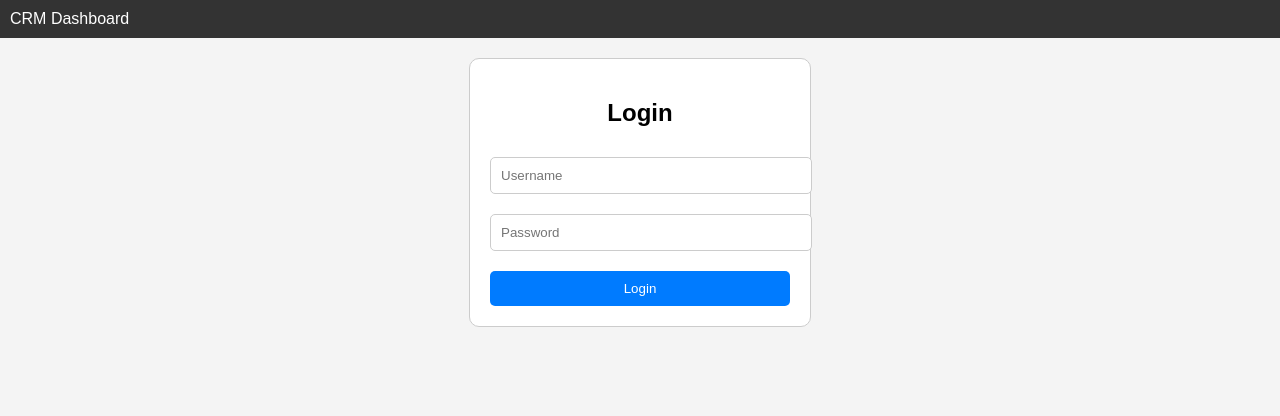
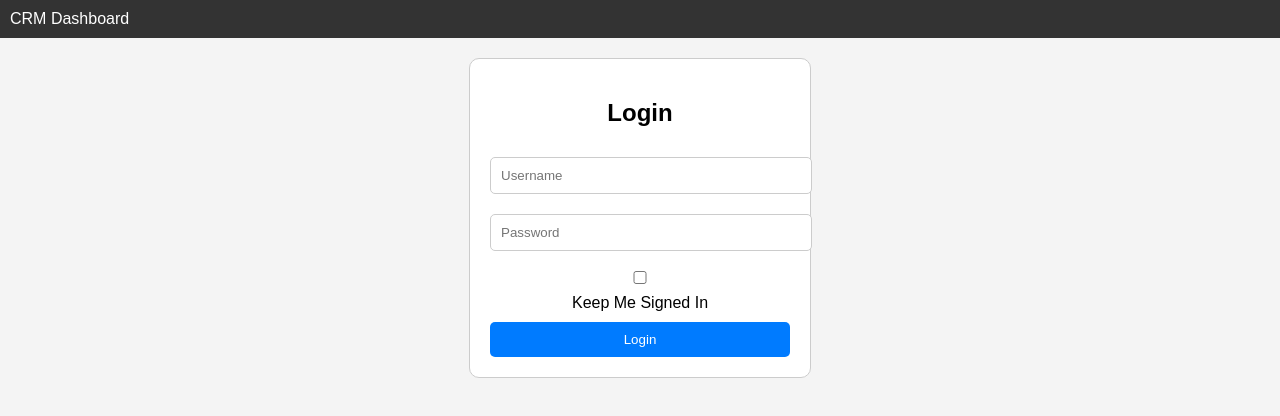
Before and after one commit to sayu585/crm-website, a plain HTML site: page index.html in a window 1280 px wide. Drawn offline with Linux system fonts and the light colour scheme.

Commit message:
Update index.html

```diff
--- a/index.html
+++ b/index.html
@@ -15,6 +15,10 @@
             <h2>Login</h2>
             <input type="text" id="username" placeholder="Username">
             <input type="password" id="password" placeholder="Password">
+            <!-- Added Keep Me Signed In Checkbox -->
+            <label>
+                <input type="checkbox" id="rememberMe"> Keep Me Signed In
+            </label>
             <button id="submitLogin" class="login-btn">Login</button>
             <p id="errorMessage" style="color: red; display: none;">Invalid credentials!</p>
         </div>
```
